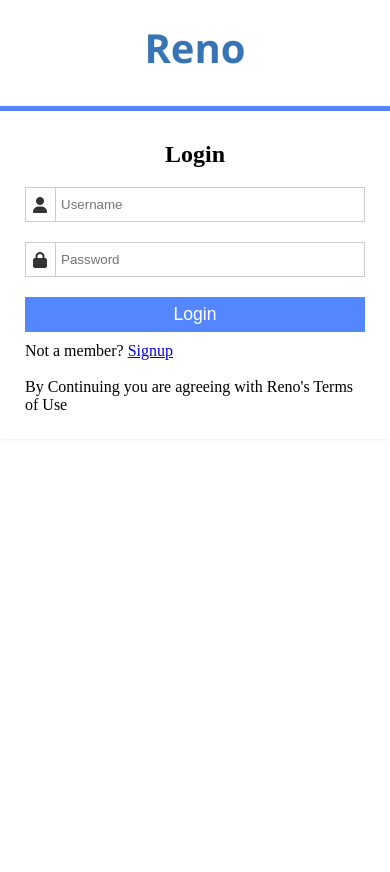
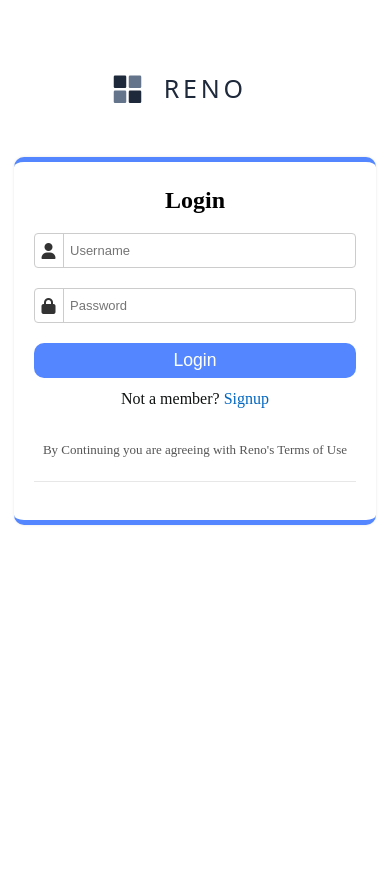
Before and after one commit to bhavyap1010/reno, a Django app: page /login/ in a window 390 px wide. Before the commit the page ends 410 px from the top, so only its background shows below. Run offline with Django 5.2, Linux system fonts and the light colour scheme.

Commit message:
Styled Authentication Form and udnerate html codes and new logo

```diff
--- a/client/static/client/auth.css
+++ b/client/static/client/auth.css
@@ -1,16 +1,9 @@
-* {
+*{
     margin: 0;
     padding: 0;
+    box-sizing: border-box;
 }
 
-#auth_title {
-    font-size: 2.5em;
-    font-weight: heavy;
-    color: var(--darkBlue);
-    text-align: center;
-    margin-top: 20px;
-    font-family: 'Segoe UI', Tahoma, Geneva, Verdana, sans-serif;
-}
 
 .clearfix:after {
     content: "";
@@ -26,10 +19,11 @@
     max-width: 100%;
     box-sizing: border-box;
     padding: 25px;
-    margin: 8% auto 0;
+    margin: 2% auto 0;
     position: relative;
     z-index: 1;
     border-top: 5px solid var(--blue);
+    border-bottom: 5px solid var(--blue);
     -webkit-box-shadow: 0 0 3px rgba(0, 0, 0, 0.1);
     -moz-box-shadow: 0 0 3px rgba(0, 0, 0, 0.1);
     box-shadow: 0 0 3px rgba(0, 0, 0, 0.1);
@@ -42,6 +36,7 @@
     -webkit-animation: expand 0.8s ease-out forwards;
     animation: expand 0.8s ease-out forwards;
     opacity: 0;
+    border-radius: 10px;
 }
 
 .form_wrapper h2 {
@@ -152,6 +147,7 @@
     -moz-transition: all 0.3s ease-in-out;
     -ms-transition: all 0.3s ease-in-out;
     transition: all 0.3s ease-in-out;
+    border-radius: 10px;
 }
 
 .form_wrapper input[type=submit]:hover {
@@ -529,3 +525,183 @@
         opacity: 1;
     }
 }
+
+
+.signup_link {
+  text-align: center;
+  color: #0f1111;
+  line-height: 1.4;
+}
+
+.signup_link p {
+  margin-bottom: 8px;
+}
+
+.signup_link a {
+  color: #0066c0;
+  text-decoration: none;
+}
+
+.signup_link a:hover {
+  color: #c45500;
+  text-decoration: underline;
+}
+
+.signup_link p:last-child {
+  font-size: small;
+  line-height: 1.4;
+  color: #555;
+}
+
+/* Django form field specific styling */
+input[id^="id_"] {
+  padding: 8px 12px;
+  border: 1px solid #a6a6a6;
+  border-radius: 4px;
+  font-size: 13px;
+  background: #ffffff;
+  transition: border-color 0.15s ease-in-out, box-shadow 0.15s ease-in-out;
+  outline: none;
+  width: 100%;
+  line-height: 19px;
+  height: 31px;
+}
+
+input[id^="id_"]:focus {
+  border-color: #e77600;
+  box-shadow: 0 0 3px 2px rgba(228, 121, 17, 0.5);
+}
+
+/* Error handling - Amazon style */
+.errorlist {
+  list-style: none;
+  color: #c40000;
+  font-size: 12px;
+  margin-top: 2px;
+  margin-bottom: 8px;
+}
+
+.errorlist li {
+  margin-bottom: 2px;
+}
+
+/* Success messages */
+.messages {
+  margin-bottom: 14px;
+  width: 100%;
+  max-width: 350px;
+}
+
+.messages .success {
+  background: #dff0d8;
+  color: #3c763d;
+  padding: 8px 12px;
+  border-radius: 4px;
+  border: 1px solid #d6e9c6;
+  font-size: 12px;
+}
+
+.messages .error {
+  background: #f2dede;
+  color: #a94442;
+  padding: 8px 12px;
+  border-radius: 4px;
+  border: 1px solid #ebccd1;
+  font-size: 12px;
+}
+
+/* Responsive design */
+@media (max-width: 480px) {
+  body {
+    padding: 14px;
+  }
+
+  #auth_title {
+    font-size: 2rem;
+    margin: 14px 0 28px 0;
+  }
+
+  .form_wrapper {
+    padding: 20px;
+    max-width: 100%;
+    margin-top: 1vh !important;
+  }
+
+  .title_container h2 {
+    font-size: 24px;
+  }
+
+  .auth-center-wrapper {
+    padding-top: 0.5vh;
+    gap: 1vh;
+  }
+
+  .auth-logo {
+    margin-bottom: 1vh;
+  }
+
+  .auth-center-wrapper .form_wrapper {
+    margin-top: 0 !important;
+  }
+}
+
+/* Additional Amazon-style elements */
+.form_wrapper::after {
+  content: "";
+  display: block;
+  margin-top: 22px;
+  border-top: 1px solid #e7e7e7;
+  padding-top: 18px;
+}
+
+/* New customer section styling */
+.new-customer {
+  text-align: center;
+  margin-top: 18px;
+  padding-top: 18px;
+  border-top: 1px solid #e7e7e7;
+}
+
+.new-customer h5 {
+  font-size: 12px;
+  color: #767676;
+  margin-bottom: 8px;
+  font-weight: 400;
+}
+
+/* Loading state for submit button */
+input[type="submit"]:disabled {
+  opacity: 0.6;
+  cursor: not-allowed;
+  background: #f7f7f7;
+  border-color: #adb1b8;
+  color: #767676;
+}
+
+/* Clean, minimal focus states */
+*:focus {
+  outline: none;
+}
+
+input:focus,
+select:focus {
+  border-color: #e77600 !important;
+  box-shadow: 0 0 3px 2px rgba(228, 121, 17, 0.5) !important;
+}
+
+.auth-center-wrapper {
+  display: flex;
+  flex-direction: column;
+  align-items: center;
+  justify-content: flex-start;
+  min-height: 100vh;
+  padding-top: 4vh;
+  gap: 2vh;
+}
+
+.auth-logo {
+  margin-bottom: 1.5vh;
+  display: flex;
+  justify-content: center;
+  width: 100%;
+}
--- a/client/templates/client/login.html
+++ b/client/templates/client/login.html
@@ -13,8 +13,25 @@
 </head>
 <body>
 
-    <h1 id="auth_title">Reno</h1>
+<div class="auth-center-wrapper">
+  <div class="auth-logo">
+    <svg
+      width="15vw"
+      height="calc(15vw * 0.4)"
+      viewBox="0 0 160 64"
+      xmlns="http://www.w3.org/2000/svg"
+      style="min-width: 200px; min-height: 80px; max-width: 320px; max-height: 128px;"
+    >
+      <!-- Grid pattern on the left -->
+      <rect x="15" y="22" width="10" height="10" fill="#1e293b" rx="1"/>
+      <rect x="27" y="22" width="10" height="10" fill="#64748b" rx="1"/>
+      <rect x="15" y="34" width="10" height="10" fill="#64748b" rx="1"/>
+      <rect x="27" y="34" width="10" height="10" fill="#1e293b" rx="1"/>
 
+      <!-- Text on the right -->
+      <text x="55" y="40" font-family="system-ui, sans-serif" font-size="20" font-weight="300" fill="#1e293b" letter-spacing="3px">RENO</text>
+    </svg>
+  </div>
 
   {% block content %}
       <div class="form_wrapper">
@@ -39,8 +56,9 @@
           <p>By Continuing you are agreeing with Reno's Terms of Use</p>
 
       </div>
-
+      </div>
   {% endblock %}
+</div>
 
 </body>
 </html>
```
Also changed, not shown: client/templates/client/signUp.html (+14 -2 lines). Lines whose indentation alone changed are shown as unchanged.
